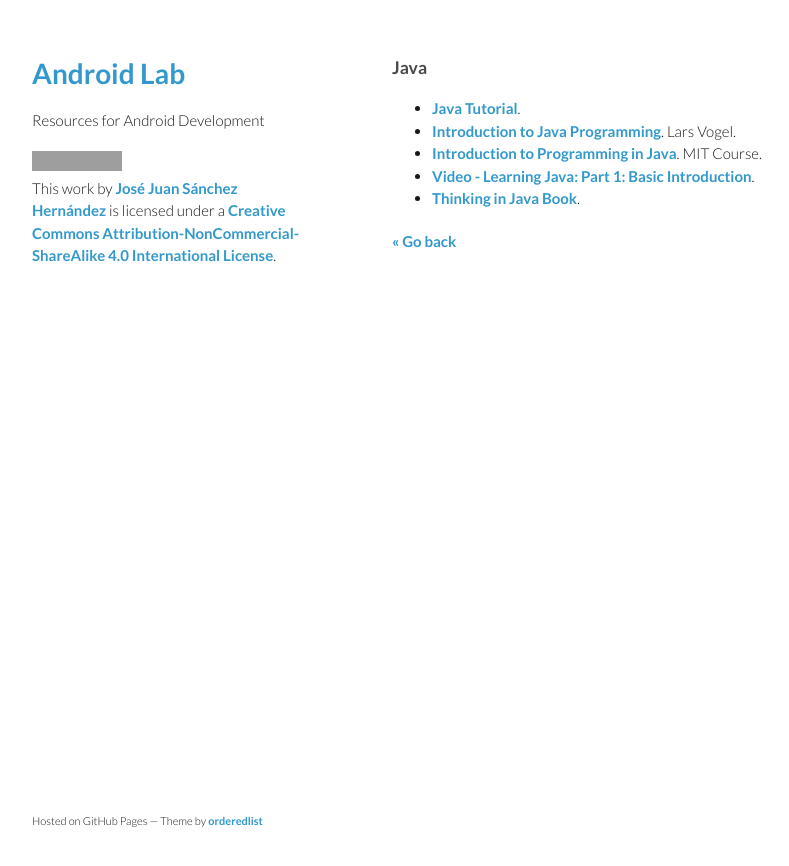
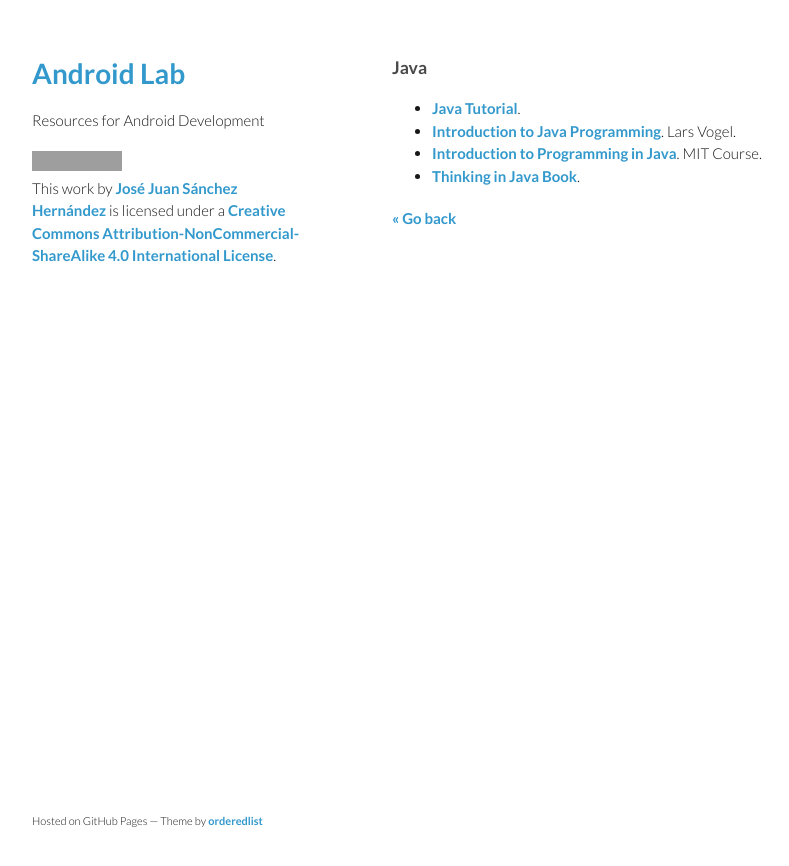
Before and after one commit to josejuansanchez/josejuansanchez.github.io, a Jekyll site: the page built from androidlab/java.md, in a window 1280 px wide. Shown: the top 866 px of the page, without its empty margins (178-967 px from the left). Built offline with Jekyll 4.4.1, drawn with Linux system fonts in a browser that asks for light colours; grey boxes are pictures that could not be loaded.

Commit message:
Update java.md

```diff
--- a/androidlab/java.md
+++ b/androidlab/java.md
@@ -8,7 +8,6 @@
 * [Java Tutorial](http://www.tutorialspoint.com/java/index.htm).
 * [Introduction to Java Programming](http://www.vogella.com/articles/JavaIntroduction/article.html). Lars Vogel.
 * [Introduction to Programming in Java](http://ocw.mit.edu/courses/electrical-engineering-and-computer-science/6-092-introduction-to-programming-in-java-january-iap-2010/index.htm). MIT Course.
-* [Video - Learning Java: Part 1: Basic Introduction](http://www.youtube.com/watch?v=3MZIkY55fS0).
 * [Thinking in Java Book](http://pervasive2.morselli.unimo.it/~nicola/courses/IngegneriaDelSoftware/java/ThinkingInJava.pdf).
 
 [&laquo; Go back](./)
```
